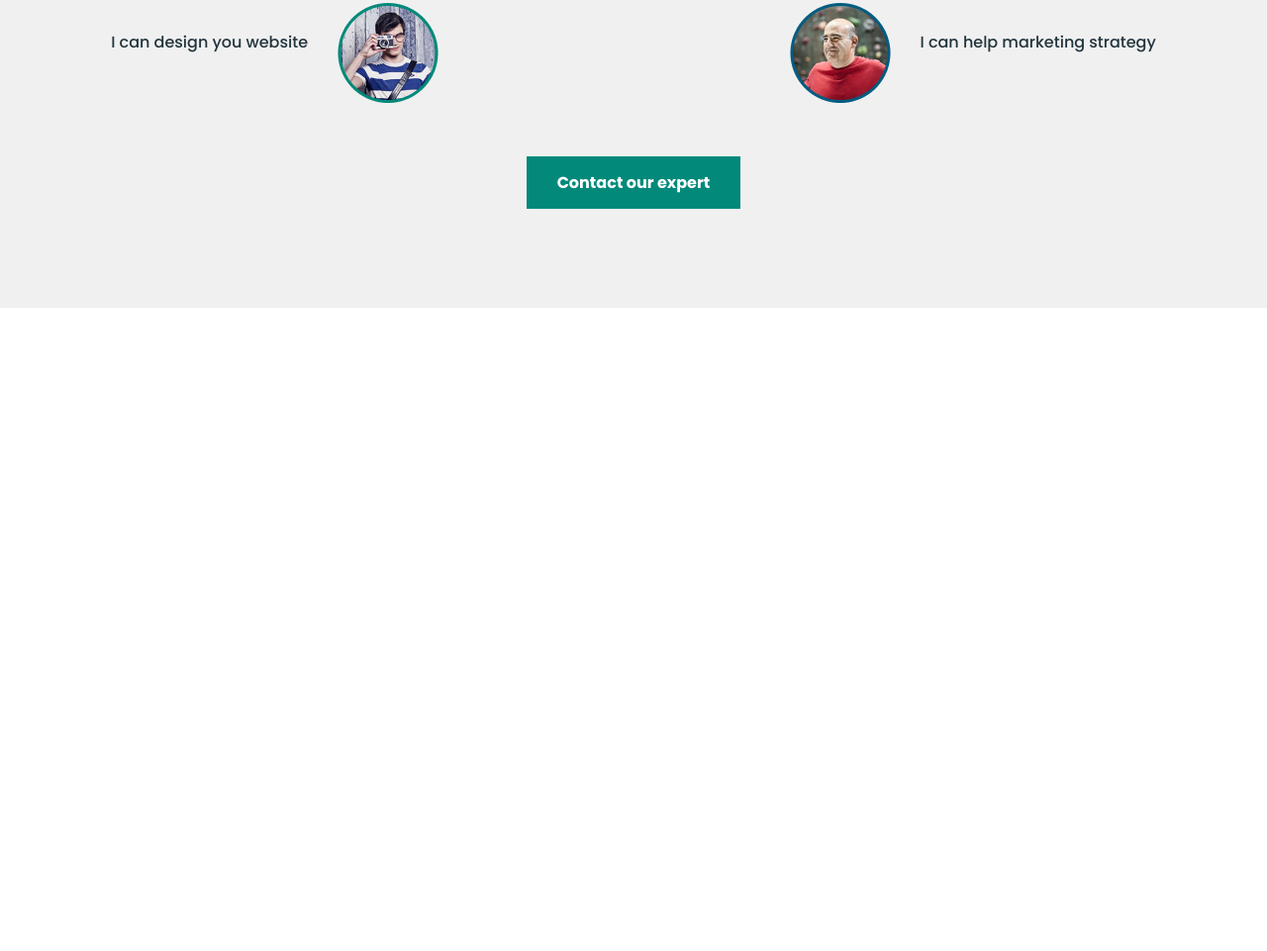
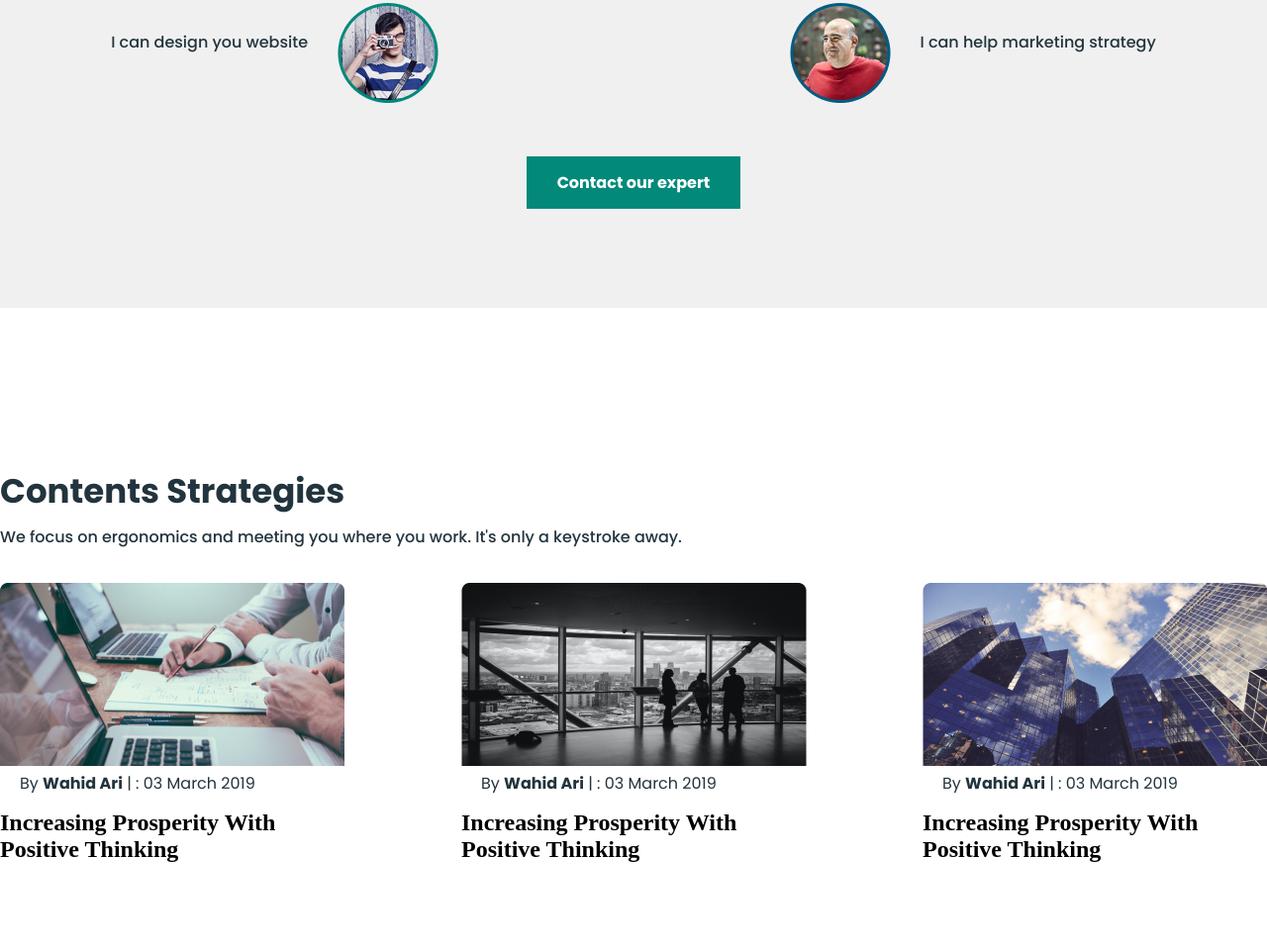
Before and after one commit to furqatbek13/Product, a plain HTML site: page index.html in a window 1280 px wide. Shown: the part 3908-4869 px from the top of the page at 99% size. Before the commit the page ends 4219 px from the top, so only its background shows below. Drawn offline with Linux system fonts and the light colour scheme.

Commit message:
section-7 tugadi pachti

```diff
--- a/index.html
+++ b/index.html
@@ -187,6 +187,30 @@
 
             </div>
         </section>
+        <section class="section-7">
+            <div class="content_strategies continer">
+                <h1>Contents Strategies</h1>
+                <p>We focus on ergonomics and meeting you where you work. It's only a keystroke away. </p>
+                <div class="content_strategies_cards">
+                    <div class="content_card">
+                        <img src="./images/image bg.png" alt="">
+                        <h3>By <span>Wahid Ari</span> | : 03 March 2019</h3>
+                        <h2>Increasing Prosperity With Positive Thinking</h2>
+                    </div>
+                    <div class="content_card">
+                        <img src="./images/image (1).png" alt="">
+                        <h3>By <span>Wahid Ari</span> | : 03 March 2019</h3>
+                        <h2>Increasing Prosperity With Positive Thinking</h2>
+                    </div>
+                    <div class="content_card">
+                        <img src="./images/image (2).png" alt="">
+                        <h3>By <span>Wahid Ari</span> | : 03 March 2019</h3>
+                        <h2>Increasing Prosperity With Positive Thinking</h2>
+                    </div>
+                </div>
+            </div>
+
+        </section>
     </main>
 </body>
 
--- a/style/main.scss
+++ b/style/main.scss
@@ -107,6 +107,7 @@ header {
             background-color: transparent;
             border: 1px solid rgba(188, 208, 229, 1);
             color: var(--textcolor);
+            transition: all 0.3s linear;
         }
     }
 }
@@ -470,3 +471,75 @@ header {
         }
     }
 }
+
+.section-7 {
+    width: 100%;
+    height: 100vh;
+    padding: 150px 0px;
+
+    .content_strategies {
+        padding: 10px 0px;
+
+
+        h1 {
+            font-family: Poppins;
+            font-size: 34px;
+            font-weight: 700;
+            line-height: 51px;
+            text-align: left;
+            color: var(--titlecolor);
+            padding-bottom: 8px;
+        }
+
+        p {
+            font-family: Poppins;
+            font-size: 16px;
+            font-weight: 500;
+            line-height: 26px;
+            text-align: left;
+            color: var(--titlecolor);
+            padding-bottom: 33px;
+        }
+        .content_strategies_cards{
+            display: flex;
+            justify-content: space-between;
+        }
+
+        .content_card {
+            width: 348px;
+            height: 359px;
+            border-radius: 8px;
+
+
+            h3 {
+                font-family: Poppins;
+                font-size: 16px;
+                font-weight: 400;
+                line-height: 28px;
+                text-align: left;
+                color: var(--titlecolor);
+                padding-bottom: 12px;
+                padding-left: 20px;
+
+                span {
+                    font-family: Poppins;
+                    font-size: 16px;
+                    font-weight: 700;
+                    line-height: 28px;
+                    text-align: left;
+                }
+
+                h2 {
+                    font-family: Poppins;
+                    font-size: 24px;
+                    font-weight: 700;
+                    line-height: 40px;
+                    text-align: left;
+                    color: var(--titlecolor);
+                    padding-left: 20px;
+
+                }
+            }
+        }
+    }
+}
```
Also changed, not shown: images/image (1).png (added), images/image (2).png (added), images/image bg.png (added), style/main.css, 1 other file.
